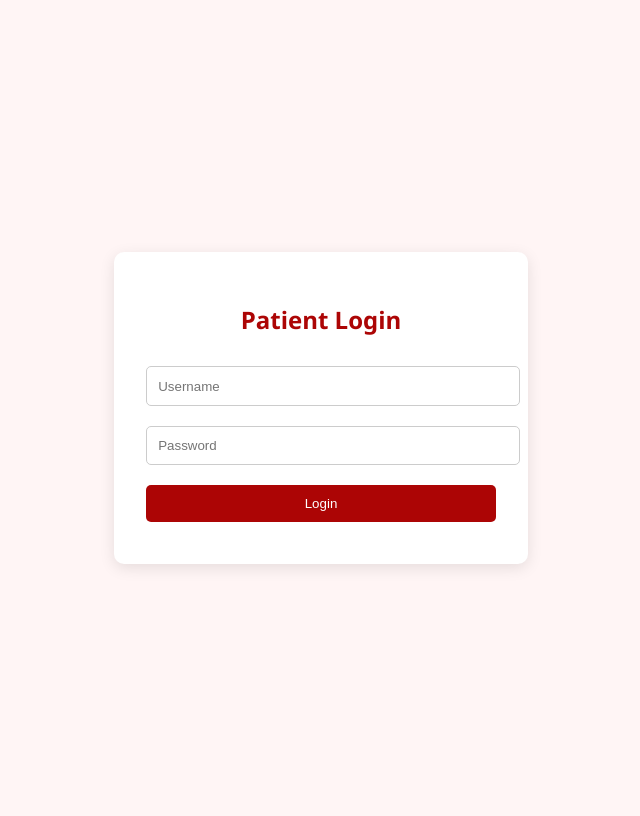
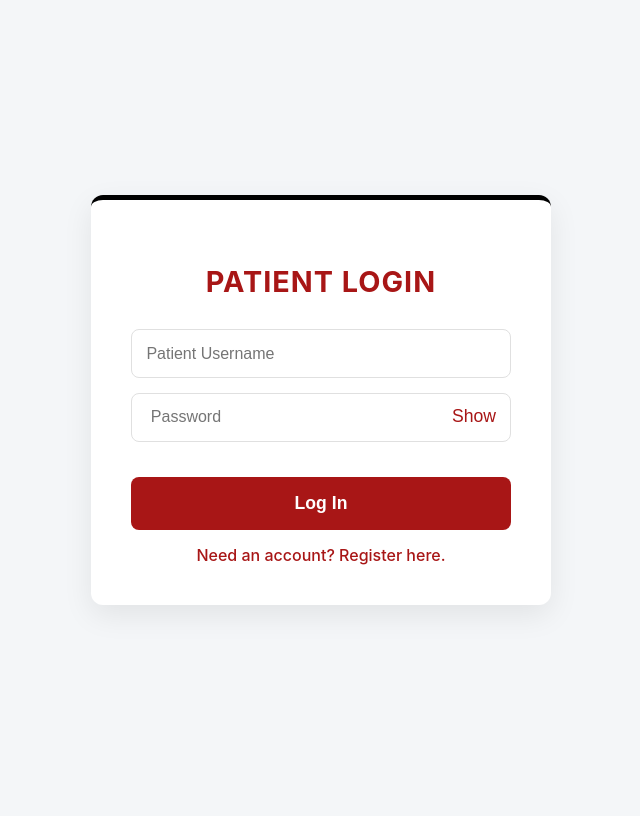
Before and after one commit to arathyrajeesh/blood-bank-management-django, a Django app: page /patient-login/ in a window 1280 px wide. Shown: the whole page, without its empty margins (319-959 px from the left). After the commit the page ends 609 px from the top, so only its background shows below. Run offline with Django 5.2, Linux system fonts and the light colour scheme.

Commit message:
patient login added

```diff
--- a/bloodmanager/templates/patient_login.html
+++ b/bloodmanager/templates/patient_login.html
@@ -2,53 +2,123 @@
 <html lang="en">
 <head>
 <meta charset="UTF-8">
+<meta name="viewport" content="width=device-width, initial-scale=1.0">
 <title>Patient Login | Blood Bank</title>
 <style>
+    :root {
+        --primary-color:rgb(168, 22, 22);
+        --background-light: #f4f6f8;
+        --text-dark: #333;
+        --border-light: #e0e0e0;
+        --error-red: #D32F2F;
+    }
+
     body {
-        background: #fff5f5;
-        font-family: 'Segoe UI', Tahoma;
+        background: var(--background-light);
+        font-family: 'Inter', 'Segoe UI', Tahoma, Geneva, Verdana, sans-serif;
         display: flex;
         justify-content: center;
         align-items: center;
-        height: 100vh;
+        min-height: 100vh;
+        margin: 0;
     }
+
     .login-container {
         background: white;
-        padding: 2rem;
-        border-radius: 10px;
-        box-shadow: 0 4px 15px rgba(0,0,0,0.1);
-        width: 350px;
+        padding: 40px;
+        border-radius: 12px;
+        box-shadow: 0 10px 30px rgba(0, 0, 0, 0.08);
+        width: 100%;
+        max-width: 380px;
+        text-align: center;
+        border-top: 5px solid;
     }
+
     h2 {
-        text-align: center;
-        color: rgb(172, 5, 5);
+        color:var(--primary-color);
+        margin-bottom: 30px;
+        font-size: 1.8rem;
+        font-weight: 700;
+        text-transform: uppercase;
+        letter-spacing: 1px;
     }
-    input, button {
+
+    input[type="text"], input[type="password"] {
         width: 100%;
-        margin: 10px 0;
-        padding: 0.7rem;
-        border-radius: 5px;
-        border: 1px solid #ccc;
+        padding: 0.9rem;
+        border-radius: 8px;
+        border: 1px solid var(--border-light);
+        box-sizing: border-box;
+        font-size: 1em;
+        transition: border-color 0.3s, box-shadow 0.3s;
     }
-    button {
-        background: rgb(172, 5, 5);
+    input:focus {
+        border-color:var(--primary-color);
+        box-shadow: 0 0 0 2px rgba(41, 128, 185, 0.1);
+        outline: none;
+    }
+
+    .password-wrapper {
+        position: relative;
+        margin: 15px 0;
+    }
+    .password-wrapper input {
+        margin: 0 !important;
+    }
+
+    .password-toggle {
+        position: absolute;
+        right: 10px;
+        top: 50%;
+        transform: translateY(-50%);
+        border: none;
+        background: transparent;
+        cursor: pointer;
+        color: var(--primary-color);
+        font-size: 1.1em;
+        padding: 5px;
+        transition: color 0.2s;
+        z-index: 2;
+        line-height: 1;
+    }
+    .password-toggle:hover {
+        color:var(--primary-color);
+    }
+
+    button[type="submit"] {
+        width: 100%;
+        margin-top: 20px;
+        padding: 1rem;
+        background:var(--primary-color);
         color: white;
         border: none;
+        border-radius: 8px;
         cursor: pointer;
+        font-size: 1.1em;
+        font-weight: 600;
+        transition: background 0.3s, transform 0.1s;
     }
-    button:hover {
-        background: #a00000;
+    button[type="submit"]:hover {
+        background:rgb(153, 30, 8);
+        transform: translateY(-1px);
     }
+
     .message {
-        color: red;
+        color: var(--error-red);
+        background: #ffebeb;
+        padding: 12px;
+        border-radius: 6px;
+        border: 1px solid var(--error-red);
         text-align: center;
-        margin-bottom: 10px;
+        margin-bottom: 20px;
+        font-size: 0.95em;
     }
 </style>
 </head>
 <body>
     <div class="login-container">
         <h2>Patient Login</h2>
+
         {% if messages %}
             <div class="message">
                 {% for message in messages %}
@@ -56,12 +126,44 @@
                 {% endfor %}
             </div>
         {% endif %}
+
         <form method="POST">
             {% csrf_token %}
-            <input type="text" name="username" placeholder="Username" required>
-            <input type="password" name="password" placeholder="Password" required>
-            <button type="submit">Login</button>
+            <input type="text" name="username" placeholder="Patient Username" required>
+
+            <div class="password-wrapper">
+                <input type="password" name="password" id="password_input" placeholder=" Password" required>
+                <button type="button" class="password-toggle" id="toggle_password" aria-label="Show password">
+                    Show
+                </button>
+            </div>
+
+            <button type="submit">Log In</button>
         </form>
+
+        <a href="{% url 'register' %}" style="color:var(--primary-color); text-decoration: none; margin-top: 15px; display: block; font-weight: 500;">
+            Need an account? Register here.
+        </a>
     </div>
+
+    <script>
+        document.addEventListener('DOMContentLoaded', function() {
+            const passwordInput = document.getElementById('password_input');
+            const toggleButton = document.getElementById('toggle_password');
+
+            if (toggleButton && passwordInput) {
+                toggleButton.addEventListener('click', function() {
+                    const type = passwordInput.getAttribute('type') === 'password' ? 'text' : 'password';
+                    passwordInput.setAttribute('type', type);
+
+                    if (type === 'text') {
+                        toggleButton.innerHTML = 'Hide';
+                    } else {
+                        toggleButton.innerHTML = 'Show';
+                    }
+                });
+            }
+        });
+    </script>
 </body>
 </html>
```
